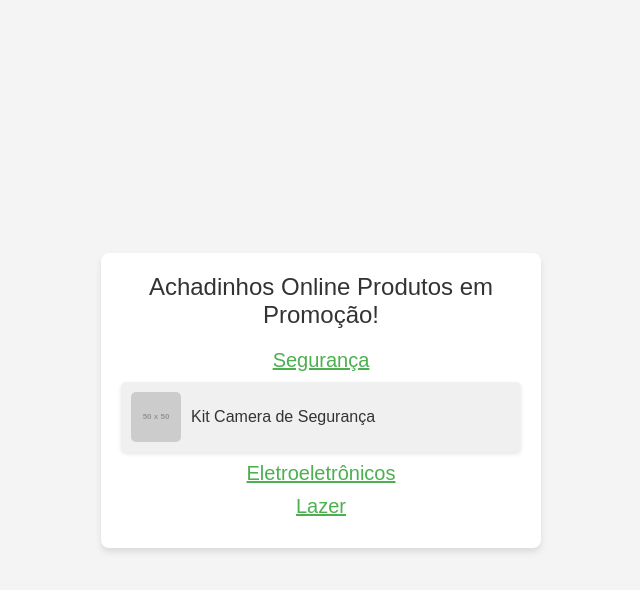
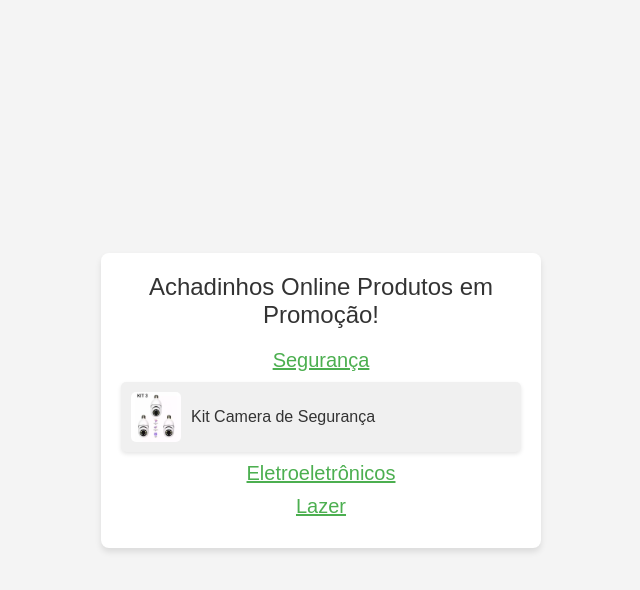
Before and after one commit to sergioara1998/achadinhos-online, a plain HTML site: page index.html in a window 1280 px wide. Both pictures are taken after a click on the element "Segurança". Shown: the whole page, without its empty margins (319-959 px from the left). Drawn offline with Linux system fonts and the light colour scheme; placeholder pictures from the web are drawn by us.

Commit message:
Update index.html

```diff
--- a/index.html
+++ b/index.html
@@ -72,7 +72,7 @@
         <div class="category" onclick="toggleLinks('seguranca')">Segurança</div>
         <div class="links" id="seguranca">
             <a href="https://s.shopee.com.br/6AUXZYiBTt" target="_blank">
-                <img src="https://via.placeholder.com/50" alt="Segurança">
+                <img src="/imagens/01.jpg" alt="Segurança">
                 Kit Camera de Segurança
             </a>
         </div>
```
